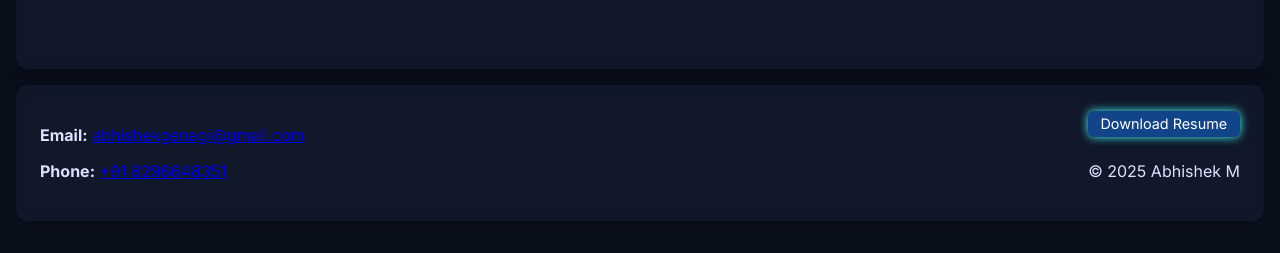
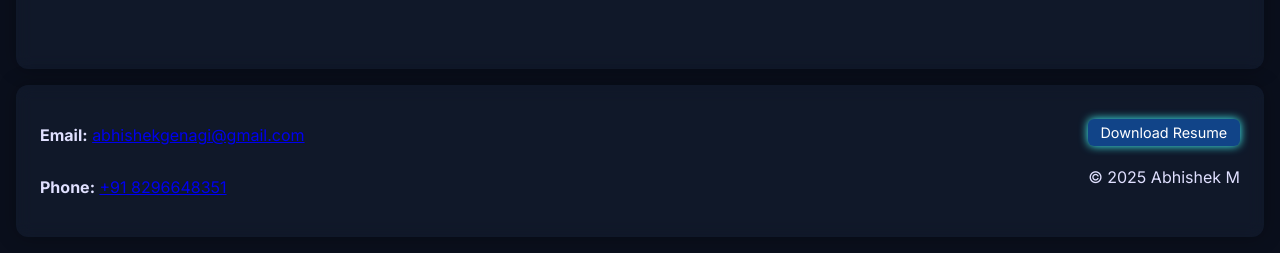
Before and after one commit to abhishekm018/portfolio, a plain HTML site: page index.html in a window 1280 px wide. Shown: the part 2426-2679 px from the top of the page. Drawn offline with nearby package versions, Linux system fonts and the light colour scheme.

Commit message:
style.css

```diff
--- a/style.css
+++ b/style.css
@@ -15,23 +15,25 @@ body{font-family:'Inter',sans-serif;background:#0a0f1c;color:#e0e0ff;margin:0;}
 .hero-sub{color:#9fb0c9;}
 .profile-photo{width:150px;border-radius:12px;box-shadow:0 0 20px #4ff;}
 
-/* Social Media Button Styling */
+/* Social Media Button Styling (LinkedIn, Twitter, GitHub) */
 .cta-hero{display:flex; gap: 10px; margin-top: 15px;}
 .cta-hero .social{
     background: transparent;
     border: 1px solid #4ff;
     color: #fff;
-    padding: 8px 15px; /* Smaller button size */
+    padding: 8px 15px; /* Button size */
     border-radius: 20px;
     text-decoration: none;
     font-weight: 600;
     transition: all 0.3s ease;
     box-shadow: 0 0 5px #4ff; /* Initial glow */
+    text-shadow: 0 0 3px #fff;
 }
 .cta-hero .social:hover{
     background: #4ff;
     color: #0a0f1c;
     box-shadow: 0 0 15px #4ff, 0 0 30px #4ff; /* Stronger glow on hover */
+    text-shadow: none;
 }
 
 
@@ -40,7 +42,10 @@ body{font-family:'Inter',sans-serif;background:#0a0f1c;color:#e0e0ff;margin:0;}
 
 /* Certificate and Honors Grid - Standardized Size */
 .gallery-grid{display:grid;grid-template-columns:repeat(auto-fit,minmax(160px,1fr));gap:1rem; margin-bottom: 2rem;}
-/* Removed specific .honors-grid and .certs-grid styles to make them the same size */
+/* Ensures both .honors-grid and .certs-grid use the default 160px min width */
+.honors-grid, .certs-grid {
+    /* No additional sizing styles here, using .gallery-grid sizing */
+}
 
 .gallery-grid img{width:100%;border-radius:8px;cursor:pointer;box-shadow:0 0 10px #48f;}
 
@@ -51,29 +56,32 @@ body{font-family:'Inter',sans-serif;background:#0a0f1c;color:#e0e0ff;margin:0;}
 #lightbox-close{position:absolute;top:20px;right:30px;font-size:2rem;color:#fff;cursor:pointer;}
 #lightbox-caption{color:#fff;margin-top:10px;}
 
-/* Contact Alignment Changes */
+/* Contact Alignment Fixes */
 .contact-card{
     display:flex;
-    justify-content:space-between;
+    justify-content:space-between; /* Pushes left to left, right to right */
+    align-items: center; /* Align items vertically in the middle of the row */
     flex-wrap:wrap;
-    align-items: flex-end; /* Align content to the bottom */
     gap:1rem;
 }
 .contact-left {
-    text-align: left; /* Ensure left-side content stays left-aligned */
+    /* Contact info (Email, Phone) */
+    display: flex;
+    flex-direction: column;
 }
 .contact-right {
-    display: flex; /* Use flex to group button and copyright */
+    /* Button and Copyright */
+    display: flex;
     flex-direction: column;
-    align-items: flex-end; /* Ensure right-side content stays right-aligned */
-    gap: 8px;
+    align-items: flex-end; /* Align elements to the right edge */
 }
 .resume-btn{
     background:#148;
     color:#fff;
-    padding:.3rem .8rem; /* Smaller padding for a smaller button */
+    padding:.3rem .8rem; /* Small button size */
     border-radius:6px;
     text-decoration:none;
     box-shadow:0 0 10px #4ff;
-    font-size: 0.9em; /* Slightly smaller font */
+    font-size: 0.9em;
+    margin-bottom: 5px; /* Spacing between button and copyright */
 }
```
